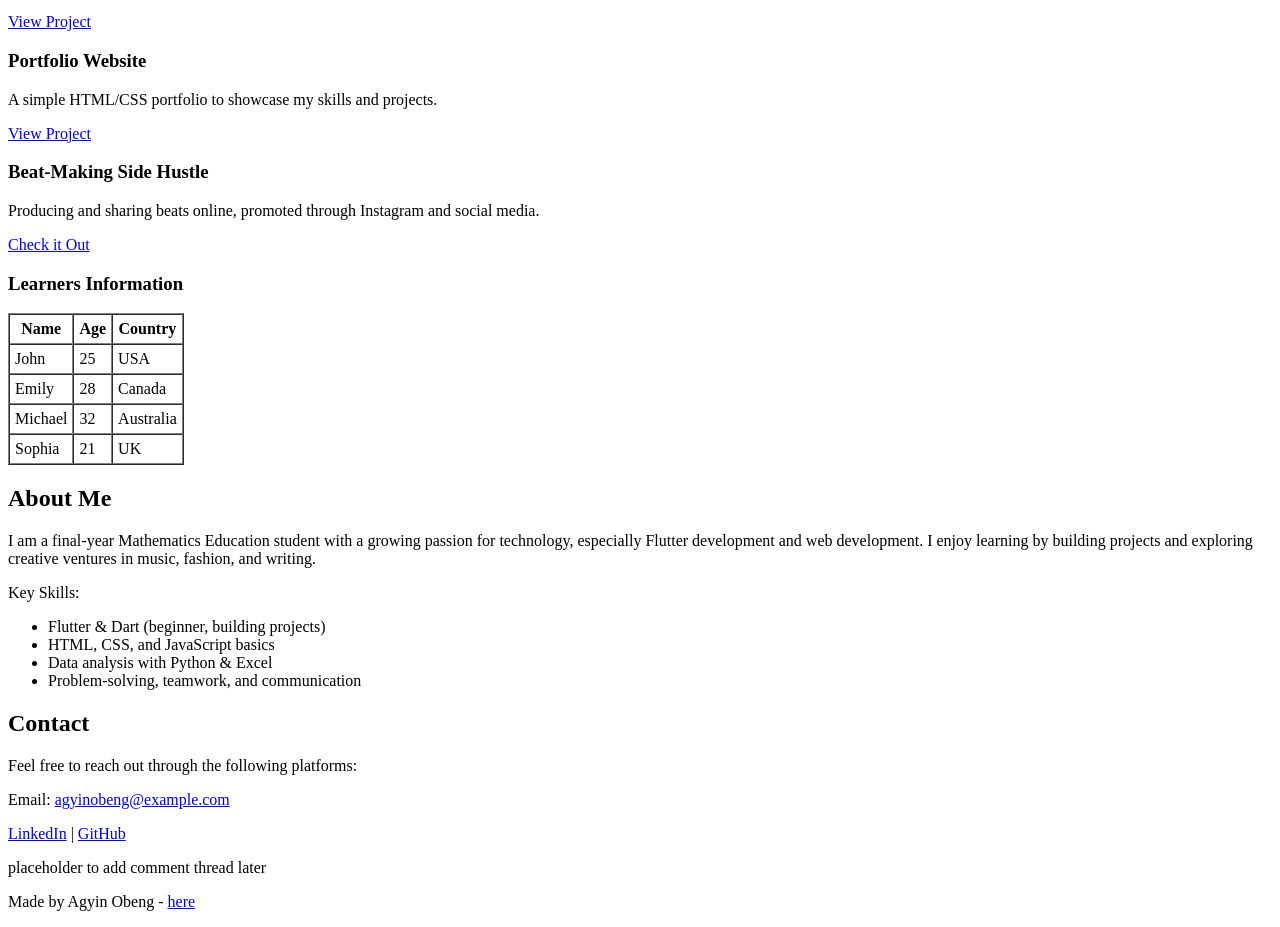
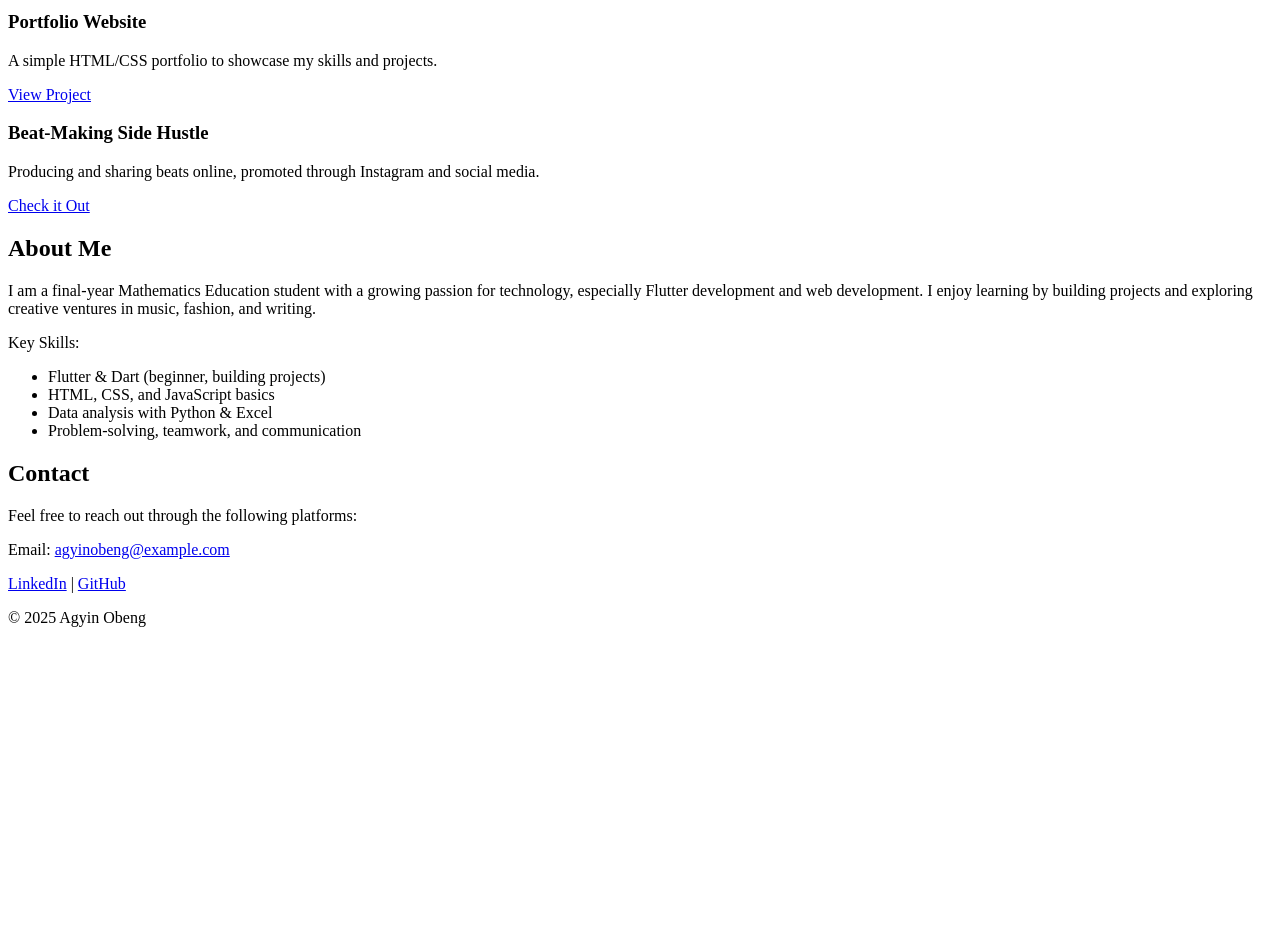
Before and after one commit to Agyin-Obeng/My_First_Portfolio, a plain HTML site: page html_basic/index.html in a window 1280 px wide. Shown: the part 456-1383 px from the top of the page. After the commit the page ends 1099 px from the top, so only its background shows below. Drawn offline with Linux system fonts and the light colour scheme.

Commit message:
Update index.html

```diff
--- a/html_basic/index.html
+++ b/html_basic/index.html
@@ -7,21 +7,11 @@
 <body>
   <!-- HEADER -->
   <header>
-    <ul>
-      <li><a href="index.html">Home</a></li>
-      <li><a href="tweets.html">Tweets</a></li>
-    </ul>
+    <h1>Agyin Obeng</h1>
+    <p>Aspiring Software Engineer | Flutter Enthusiast | Lifelong Learner</p>
   </header>
 
-  <!-- MAIN -->
-  <main>
-    <!-- ARTICLE -->
-    <article>
-      <!-- Portfolio Content -->
-      <h1>Agyin Obeng</h1>
-      <p>Aspiring Software Engineer | Flutter Enthusiast | Lifelong Learner</p>
-
-      <!-- Navigation within page -->
+  <!-- NAVIGATION -->
   <nav>
     <ul>
       <li><a href="#introduction">Introduction</a></li>
@@ -31,13 +21,13 @@
     </ul>
   </nav>
 
-      <!-- Introduction Section -->
+  <!-- INTRODUCTION SECTION -->
   <section id="introduction">
     <h2>Introduction</h2>
     <p>Hello! I’m Agyin, a dedicated learner passionate about technology, problem-solving, and building impactful solutions. My goal is to grow into a versatile software engineer capable of contributing to both business and personal projects that make a difference.</p>
   </section>
 
-      <!-- Projects Section -->
+  <!-- PROJECTS SECTION -->
   <section id="projects">
     <h2>Projects</h2>
 
@@ -57,44 +47,10 @@
       <h3>Beat-Making Side Hustle</h3>
       <p>Producing and sharing beats online, promoted through Instagram and social media.</p>
       <a href="https://instagram.com" target="_blank">Check it Out</a>
-
-          <!-- Learners Table -->
-          <h3>Learners Information</h3>
-          <table border="1" cellpadding="5" cellspacing="0">
-            <thead>
-              <tr>
-                <th>Name</th>
-                <th>Age</th>
-                <th>Country</th>
-              </tr>
-            </thead>
-            <tbody>
-              <tr>
-                <td>John</td>
-                <td>25</td>
-                <td>USA</td>
-              </tr>
-              <tr>
-                <td>Emily</td>
-                <td>28</td>
-                <td>Canada</td>
-              </tr>
-              <tr>
-                <td>Michael</td>
-                <td>32</td>
-                <td>Australia</td>
-              </tr>
-              <tr>
-                <td>Sophia</td>
-                <td>21</td>
-                <td>UK</td>
-              </tr>
-            </tbody>
-          </table>
     </article>
   </section>
 
-      <!-- About Me Section -->
+  <!-- ABOUT ME SECTION -->
   <section id="about">
     <h2>About Me</h2>
     <p>I am a final-year Mathematics Education student with a growing passion for technology, especially Flutter development and web development. I enjoy learning by building projects and exploring creative ventures in music, fashion, and writing.</p>
@@ -107,7 +63,7 @@
     </ul>
   </section>
 
-      <!-- Contact Section -->
+  <!-- CONTACT SECTION -->
   <section id="contact">
     <h2>Contact</h2>
     <p>Feel free to reach out through the following platforms:</p>
@@ -117,17 +73,10 @@
       <a href="https://github.com/agyinobeng" target="_blank">GitHub</a>
     </p>
   </section>
-    </article>
-
-    <!-- ASIDE -->
-    <aside>
-      <p>placeholder to add comment thread later</p>
-    </aside>
-  </main>
 
   <!-- FOOTER -->
   <footer>
-    <p>Made by Agyin Obeng - <a href="https://github.com/agyinobeng" target="_blank">here</a></p>
+    <p>&copy; 2025 Agyin Obeng</p>
   </footer>
 </body>
 </html>
```
Lines whose indentation alone changed are shown as unchanged.
